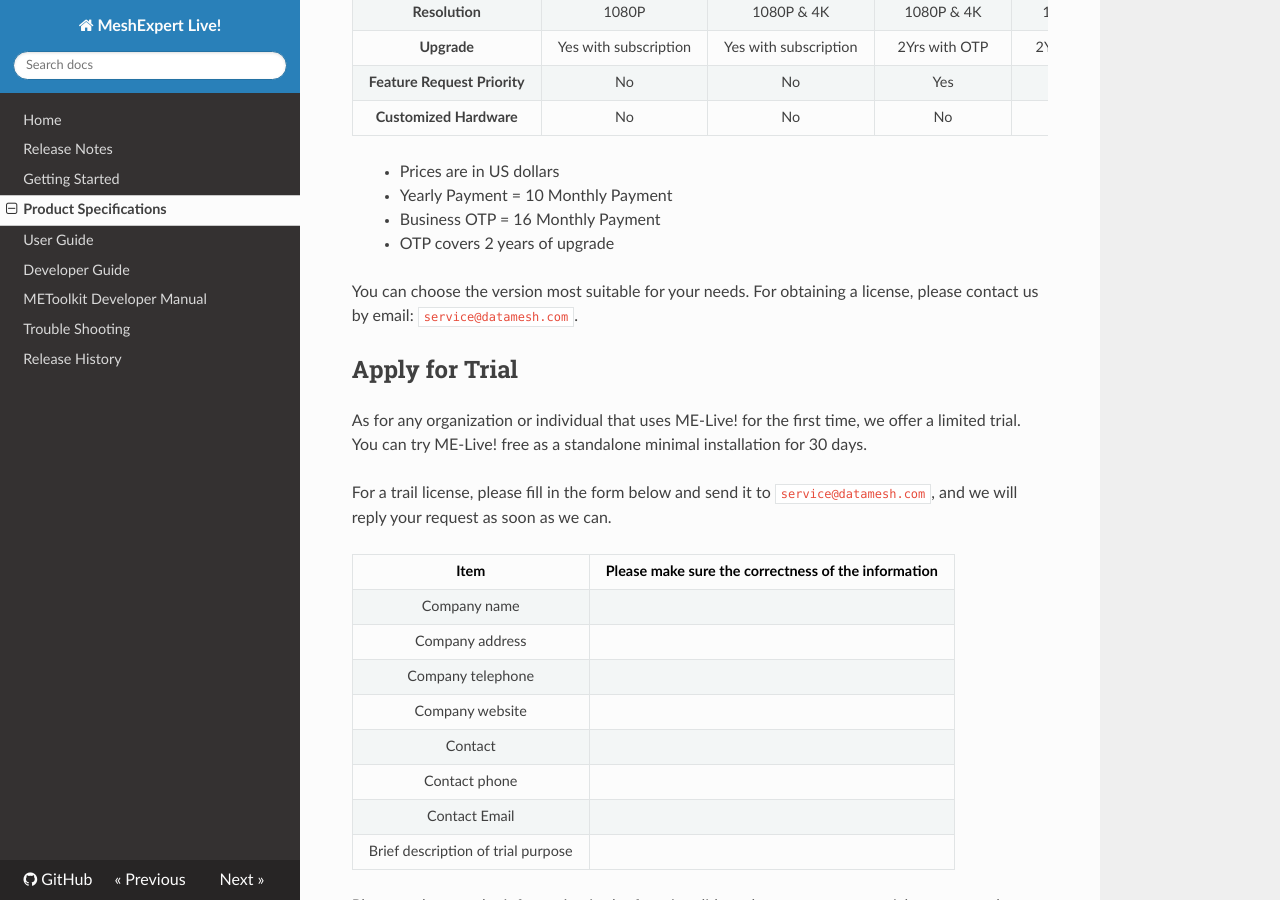
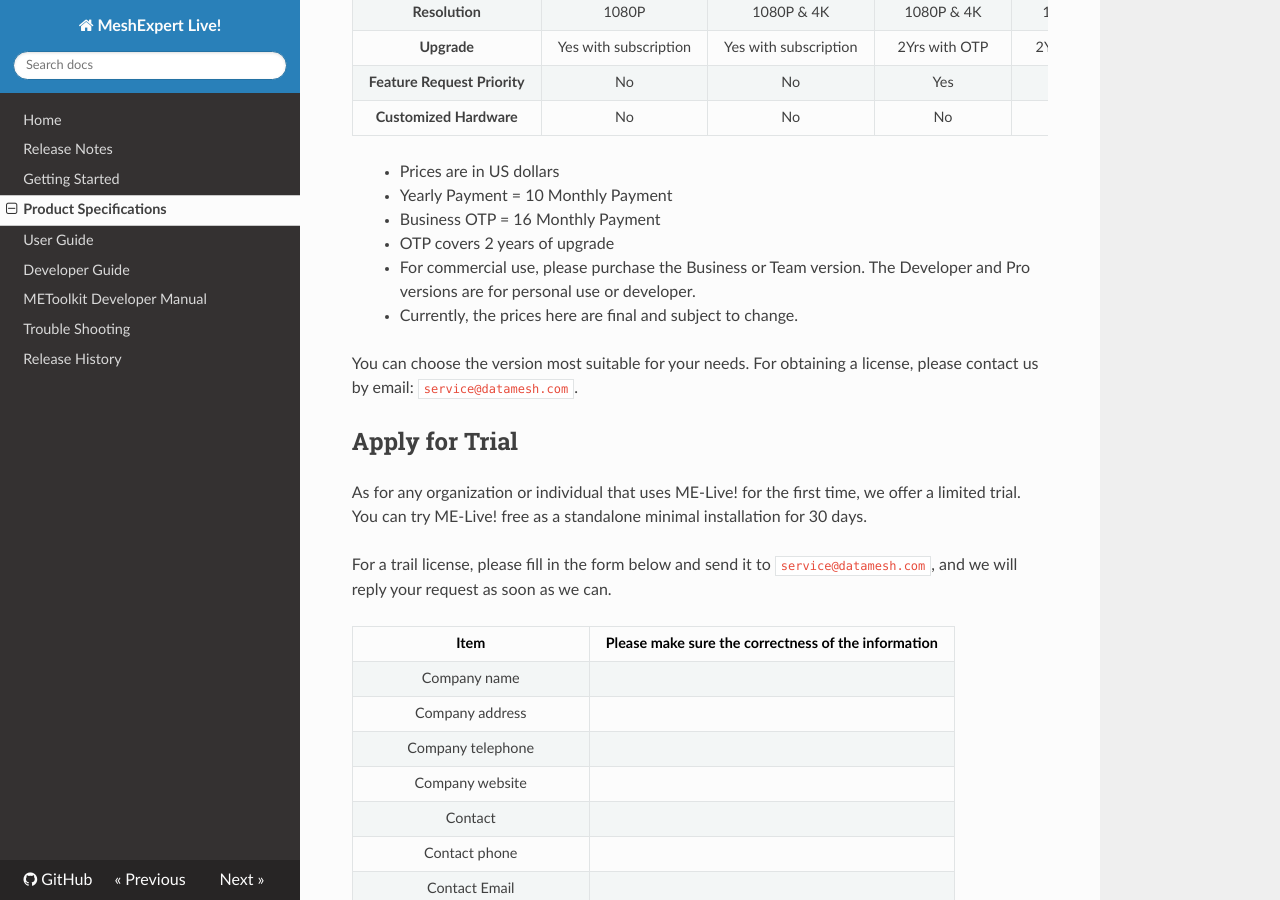
Before and after one commit to michael2008/ME-Live-Doc, an MkDocs documentation site: the page built from docs/product-specifications.md, in a window 1280 px wide and 900 px high, scrolled down 501 px. Built offline with MkDocs 1.6.1, drawn with Linux system fonts in a browser that asks for light colours; nearby versions of some CDN libraries; old or Windows-style settings are respelled for this version of MkDocs.

Commit message:
tag the price

```diff
--- a/docs/product-specifications.md
+++ b/docs/product-specifications.md
@@ -19,6 +19,8 @@ Currently we offer five licensing options with various product specifications to
 >  * Yearly Payment = 10 Monthly Payment
 >  * Business OTP = 16 Monthly Payment
 >  * OTP covers 2 years of upgrade
+>  * For commercial use, please purchase the Business or Team version. The Developer and Pro versions are for personal use or developer.
+>  * Currently, the prices here are final and subject to change.
 
 You can choose the version most suitable for your needs. For obtaining a license, please contact us by email: `service@datamesh.com`.
 
```
